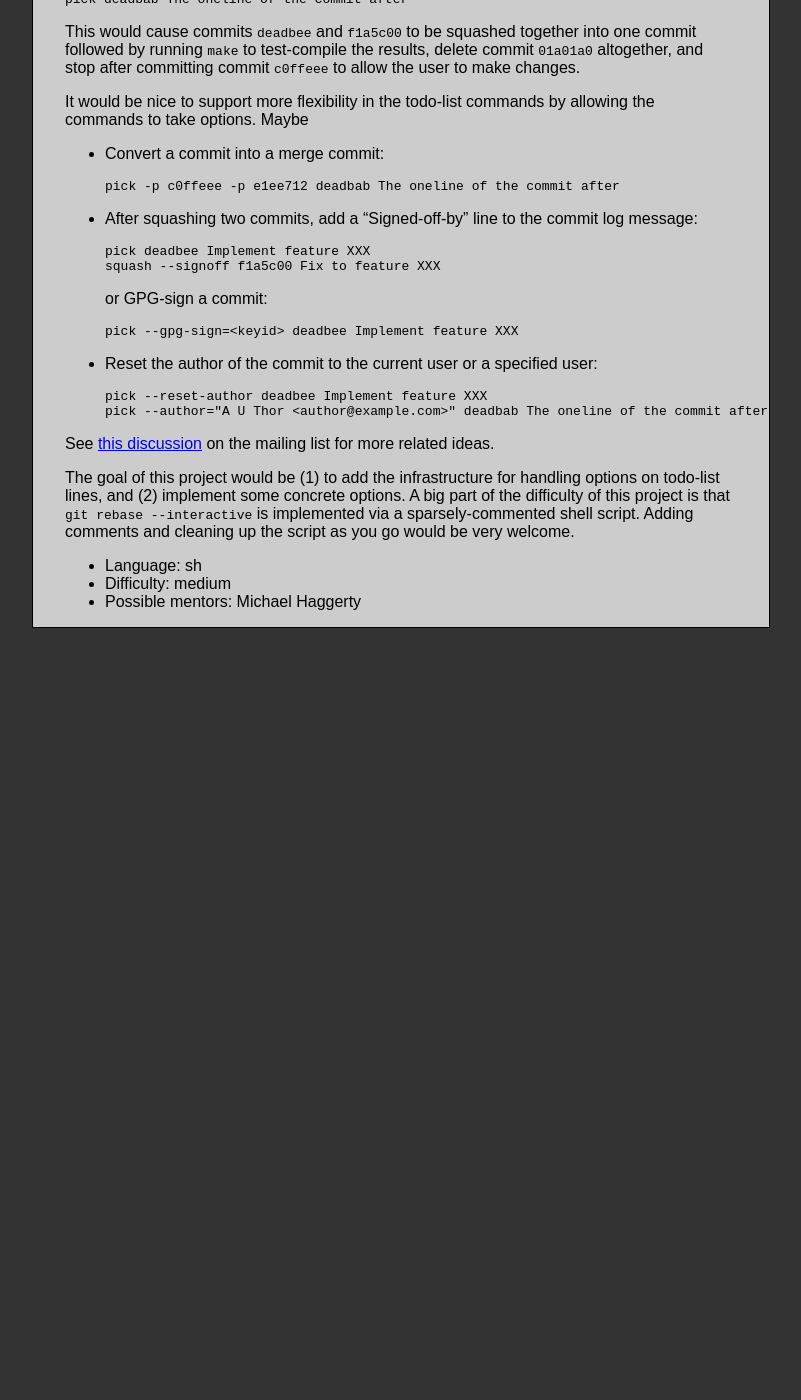
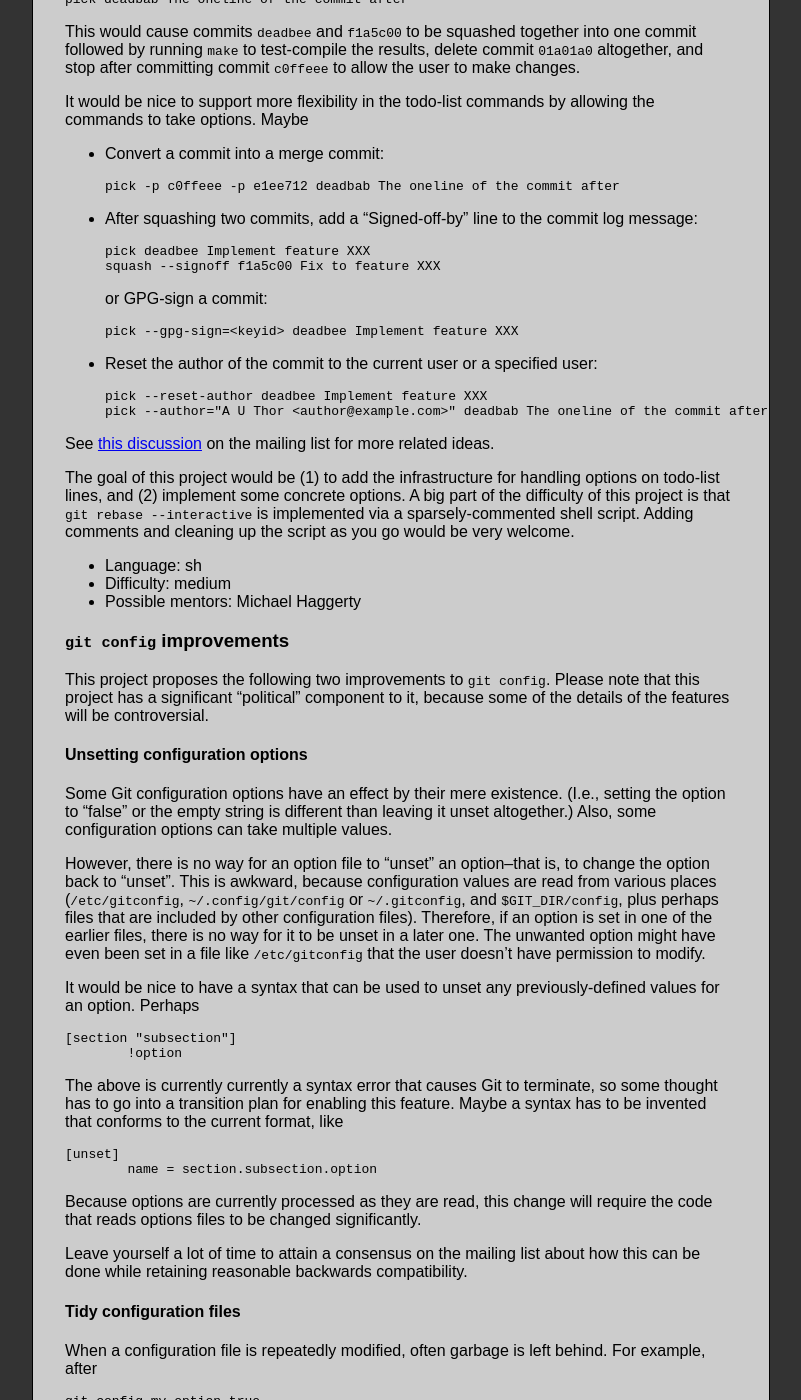
Before and after one commit to git/git.github.io, a Jekyll site: the page built from SoC-2014-Ideas.md, in a window 1280 px wide and 1400 px high, scrolled down 3619 px. Shown: the whole window, without its empty margins (308-1109 px from the left). Built offline with Jekyll 4.4.1, drawn with Linux system fonts in a browser that asks for light colours; Markdown is read by kramdown in place of the engine named in the settings; before the commit the page ends 4247 px from its top, so only the background shows below that; some of the changed text lies outside the part shown.

Commit message:
Propose some new "git config" features

```diff
--- a/SoC-2014-Ideas.md
+++ b/SoC-2014-Ideas.md
@@ -281,3 +281,93 @@
  - Language: sh
  - Difficulty: medium
  - Possible mentors: Michael Haggerty
+
+### `git config` improvements
+
+This project proposes the following two improvements to `git config`.
+Please note that this project has a significant "political" component
+to it, because some of the details of the features will be
+controversial.
+
+#### Unsetting configuration options
+
+Some Git configuration options have an effect by their mere existence.
+(I.e., setting the option to "false" or the empty string is different
+than leaving it unset altogether.)  Also, some configuration options
+can take multiple values.
+
+However, there is no way for an option file to "unset" an option--that
+is, to change the option back to "unset".  This is awkward, because
+configuration values are read from various places (`/etc/gitconfig`,
+`~/.config/git/config` or `~/.gitconfig`, and `$GIT_DIR/config`, plus
+perhaps files that are included by other configuration files).
+Therefore, if an option is set in one of the earlier files, there is
+no way for it to be unset in a later one.  The unwanted option might
+have even been set in a file like `/etc/gitconfig` that the user
+doesn't have permission to modify.
+
+It would be nice to have a syntax that can be used to unset any
+previously-defined values for an option.  Perhaps
+
+    [section "subsection"]
+            !option
+
+The above is currently currently a syntax error that causes Git to
+terminate, so some thought has to go into a transition plan for
+enabling this feature.  Maybe a syntax has to be invented that
+conforms to the current format, like
+
+    [unset]
+            name = section.subsection.option
+
+Because options are currently processed as they are read, this change
+will require the code that reads options files to be changed
+significantly.
+
+Leave yourself a lot of time to attain a consensus on the mailing list
+about how this can be done while retaining reasonable backwards
+compatibility.
+
+#### Tidy configuration files
+
+When a configuration file is repeatedly modified, often garbage is
+left behind.  For example, after
+
+    git config my.option true
+    git config --unset my.option
+    git config my.option true
+    git config --unset my.option
+
+the bottom of the configuration file is left with the useless lines
+
+    [my]
+    [my]
+
+It would be nice to clean up such garbage when rewriting the
+configuration file.  This project is a bit tricky because of the
+possible presence of comments.  For example, what if an empty section
+looks like this:
+
+    [my]
+            # This section is for my own private settings
+
+or this:
+
+    [my]
+    # This section is for my own private settings
+
+or this:
+
+    # This section is for my own private settings:
+    [my]
+
+?  In some such cases it might be desireable either to retain the
+section even though it is empty, or to delete the comment along with
+the section.  Very likely there will be some obvious patterns when
+everybody agrees that an empty section can be deleted, and other, more
+controversial cases where you will have to reach a consensus on the
+mailing list about what should be done.
+
+ - Language: C
+ - Difficulty: medium
+ - Possible mentors: Michael Haggerty
```
